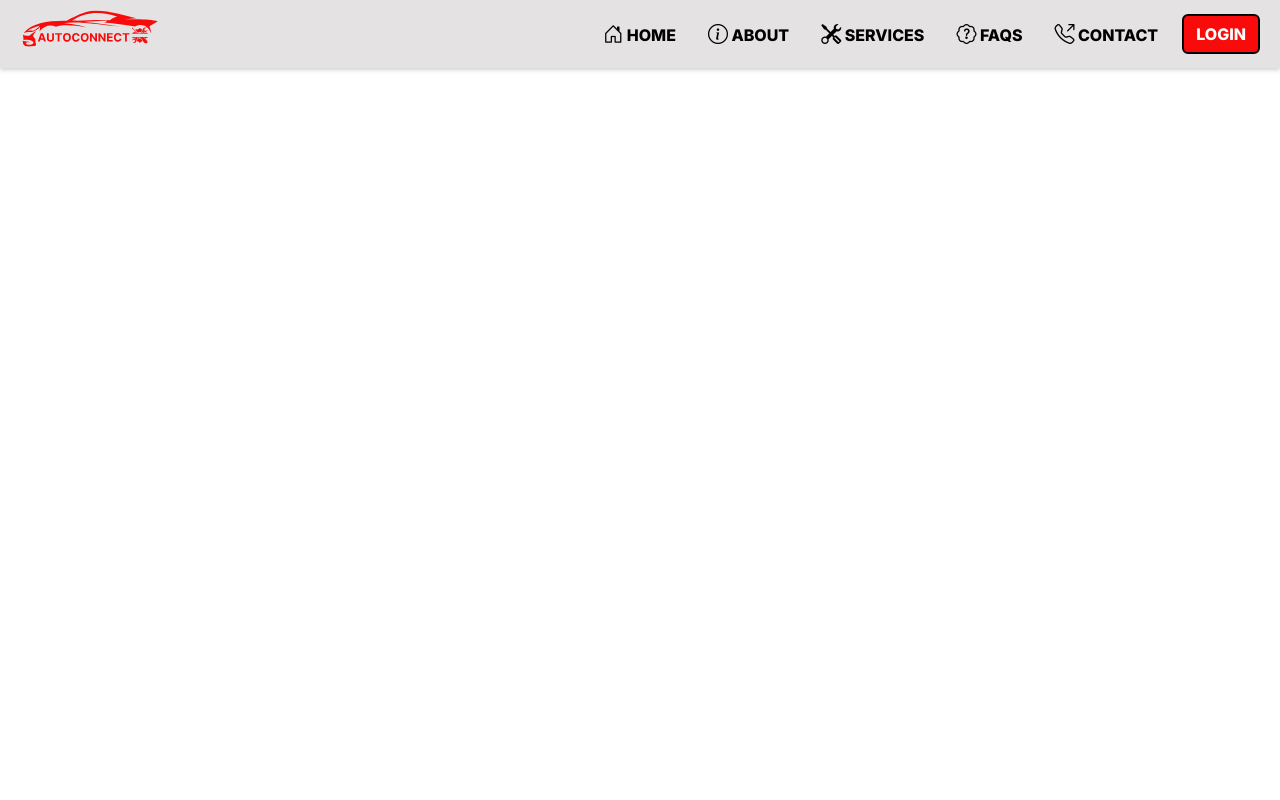
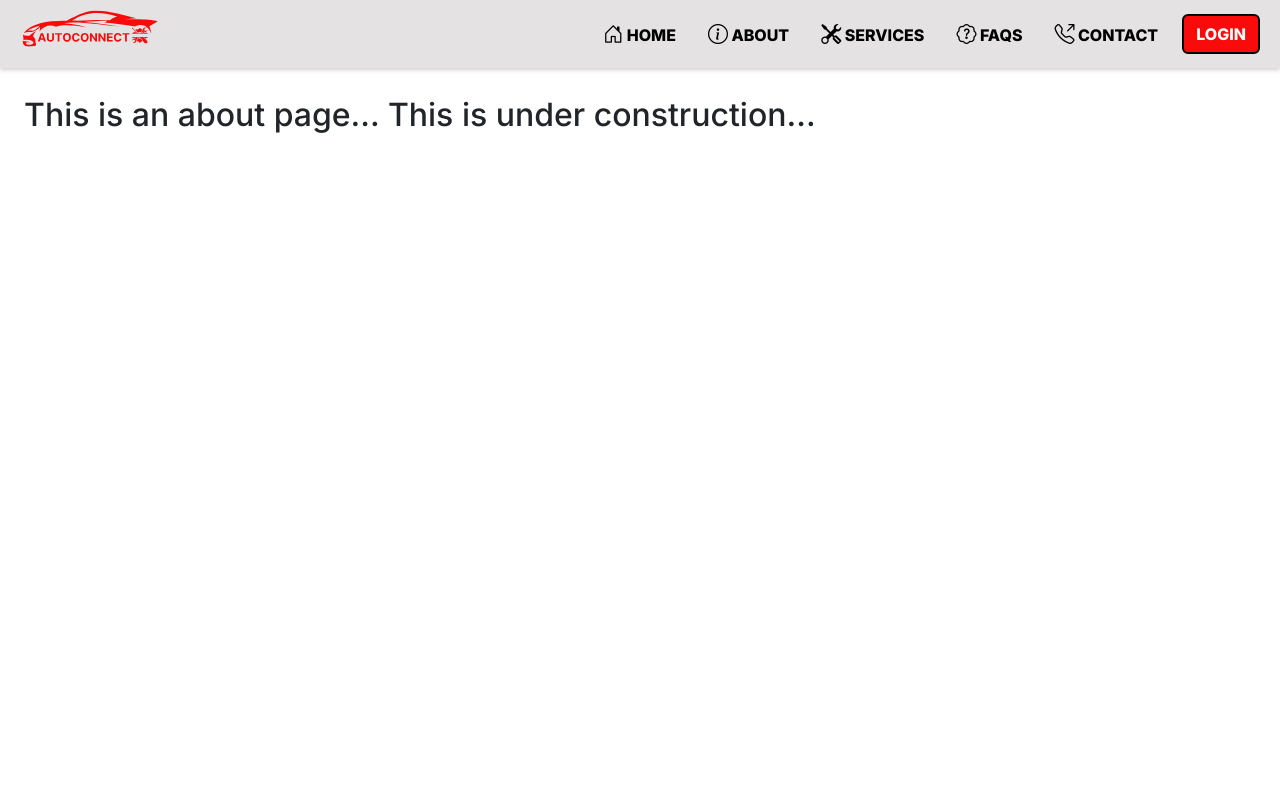
Before and after one commit to jaspherbagor/AutoConnect, a React (Create React App) app in the folder front-end/: page /about in a window 1280 px wide. Shown: the top 800 px of the page. Built offline with nearby package versions, Linux system fonts and the light colour scheme.

Commit message:
updated the partial structure of the elements in the about page

```diff
--- a/front-end/src/components/pages/client/about.jsx
+++ b/front-end/src/components/pages/client/about.jsx
@@ -7,8 +7,8 @@ const About = () => {
     <div>
         <ClientNavbar/>
 
-        <section className="vh-100">
-            <h2>This is an about page</h2>
+        <section className="vh-100 px-md-4 px-sm-4 px-2 py-5">
+            <h2 className="pt-5 text-start">This is an about page... This is under construction...</h2>
         </section>
 
         <ClientFooter/>
```
